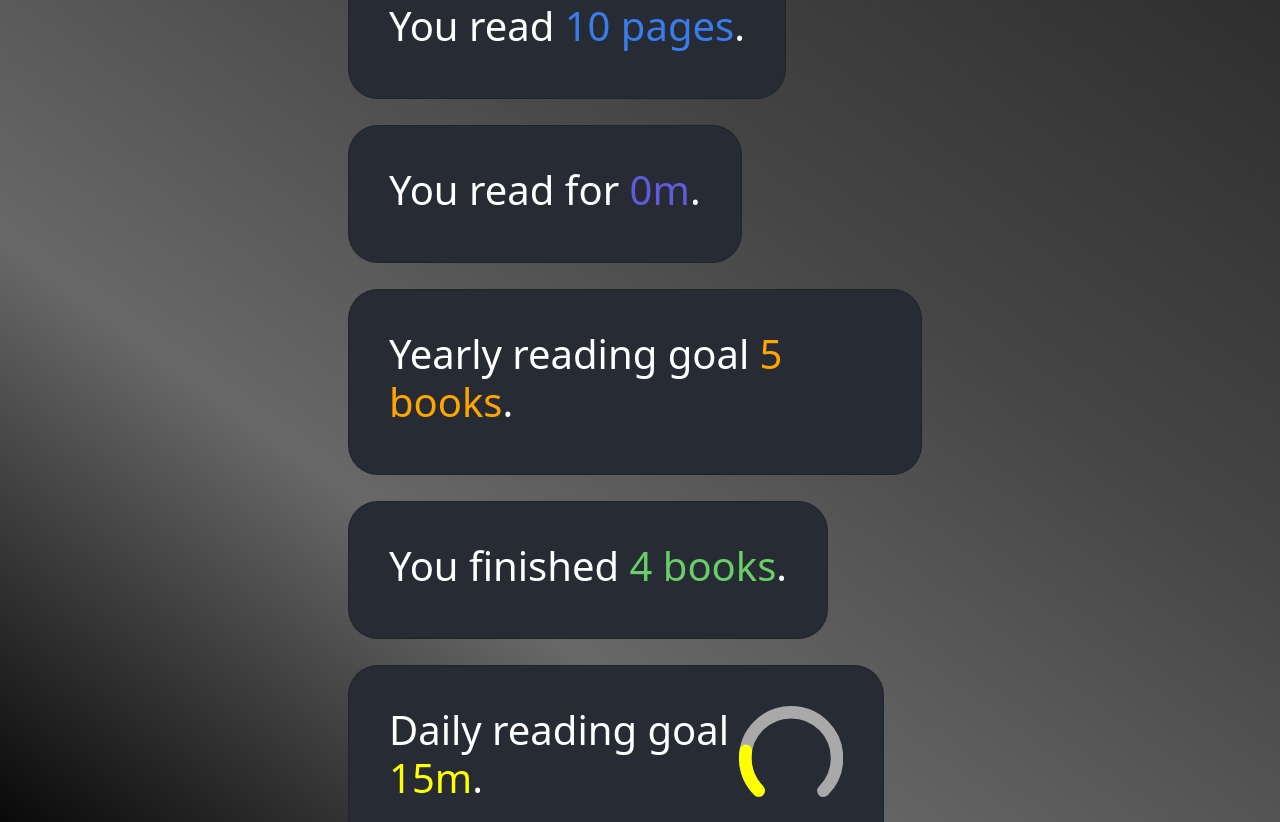
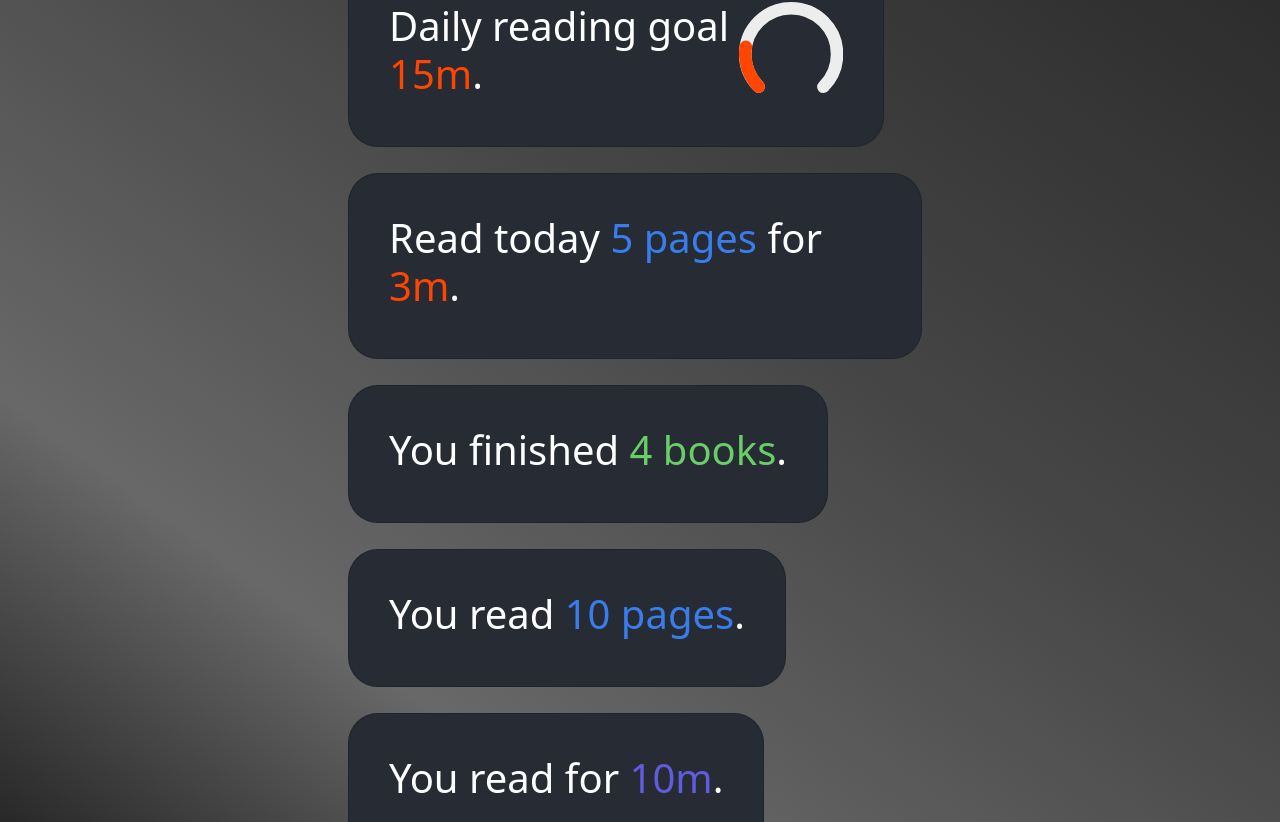
Before and after one commit to stbestichhh/book-station-web, a React (Vite) app: page / in a window 1280 px wide. Shown: the part 651-1473 px from the top of the page. Built offline with nearby package versions, Linux system fonts and the light colour scheme.

Commit message:
chore: animated div as component

```diff
--- a/src/components/BookDetails.tsx
+++ b/src/components/BookDetails.tsx
@@ -1,4 +1,5 @@
 import { Book } from '../temp_data.ts';
+import MotionDivZOpacity from './MotionDivZOpacity.tsx';
 
 interface BookDetailsProps {
   book: Book;
@@ -7,6 +8,7 @@ interface BookDetailsProps {
 
 const BookDetails = ({ book, onBack }: BookDetailsProps) => {
   return (
+    <MotionDivZOpacity>
       <div>
         <h2>{book.title}</h2>
         {/*<img src={book.image} className={`img-fluid mb-3`} alt={book.title} />*/}
@@ -30,6 +32,7 @@ const BookDetails = ({ book, onBack }: BookDetailsProps) => {
           Back to main page
         </button>
       </div>
+    </MotionDivZOpacity>
   );
 };
 export default BookDetails;
--- /dev/null
+++ b/src/components/MotionDivZOpacity.tsx
@@ -0,0 +1,17 @@
+import { motion } from 'framer-motion';
+import { ReactNode } from 'react';
+
+const MotionDivZOpacity = ({ children, delay }: { children: ReactNode, delay?: number }) => {
+  return (
+    <motion.div
+      className={`d-inline-block`}
+      initial={{opacity: 0, z: 10}}
+      animate={{opacity: 1, z: 0}}
+      exit={{opacity: 0, z: -10}}
+      transition={{duration: 1, delay}}
+    >
+      {children}
+    </motion.div>
+  );
+};
+export default MotionDivZOpacity;
--- a/src/components/ReadingStats.tsx
+++ b/src/components/ReadingStats.tsx
@@ -1,10 +1,12 @@
 import { books } from '../temp_data.ts';
 import { buildStyles, CircularProgressbar } from 'react-circular-progressbar';
 import InfoCard from './InfoCard.tsx';
+import MotionDivZOpacity from './MotionDivZOpacity.tsx';
 
 const ReadingStats = () => {
   return (
     <>
+      <MotionDivZOpacity>
         <h1
           style={{
             color: 'white',
@@ -14,13 +16,60 @@ const ReadingStats = () => {
         >
           Welcome
         </h1>
+      </MotionDivZOpacity>
       <div
         style={{
           paddingLeft: '10px',
         }}
       >
+        <MotionDivZOpacity delay={0.3}>
+          <InfoCard>
+            <div style={{ display: 'flex', alignItems: 'center' }}>
+              <h1 style={{ color: 'white' }}>
+                Daily reading goal
+                <span style={{ color: 'orangered' }}> 15m</span>.
+              </h1>
+              <div style={{ width: '30%', height: '30%', marginLeft: '10px' }}>
+                <CircularProgressbar
+                  value={3}
+                  maxValue={15}
+                  circleRatio={0.75}
+                  strokeWidth={12}
+                  styles={buildStyles({
+                    pathColor: 'orangered',
+                    rotation: 1 / 2 + 1 / 8,
+                    strokeLinecap: 'round',
+                    trailColor: '#ededed',
+                  })}
+                />
+              </div>
+            </div>
+          </InfoCard>
+        </MotionDivZOpacity>
+        <MotionDivZOpacity delay={0.2}>
+          <InfoCard>
+            <h1 style={{color: 'white'}}>
+              Read today{' '}
+              <span style={{color: 'rgb(57, 125, 236)'}}>
+              5 pages
+            </span> for <span style={{color: 'orangered'}}> 3m</span>.
+            </h1>
+          </InfoCard>
+        </MotionDivZOpacity>
+        <MotionDivZOpacity delay={0.6}>
           <InfoCard>
             <h1 style={{ color: 'white' }}>
+              You finished{' '}
+              <span style={{ color: 'rgb(105, 206, 103)' }}>
+              {books.filter((book) => book.status === 'Completed').length} books
+            </span>
+              .
+            </h1>
+          </InfoCard>
+        </MotionDivZOpacity>
+        <MotionDivZOpacity delay={0.1}>
+          <InfoCard>
+            <h1 style={{color: 'white'}}>
               You read{' '}
               <span style={{ color: 'rgb(57, 125, 236)' }}>
               {books.reduce((acc, book) => acc + book.pagesRead, 0)} pages
@@ -28,6 +77,8 @@ const ReadingStats = () => {
               .
             </h1>
           </InfoCard>
+        </MotionDivZOpacity>
+        <MotionDivZOpacity delay={0.4}>
           <InfoCard>
             <h1 style={{ color: 'white' }}>
               You read for{' '}
@@ -37,6 +88,8 @@ const ReadingStats = () => {
               .
             </h1>
           </InfoCard>
+        </MotionDivZOpacity>
+        <MotionDivZOpacity delay={0.2}>
           <InfoCard>
             <div style={{ display: 'flex', alignItems: 'center' }}>
               <h1 style={{ color: 'white' }}>
@@ -45,37 +98,7 @@ const ReadingStats = () => {
               </h1>
             </div>
           </InfoCard>
-        <InfoCard>
-          <h1 style={{ color: 'white' }}>
-            You finished{' '}
-            <span style={{ color: 'rgb(105, 206, 103)' }}>
-              {books.filter((book) => book.status === 'Completed').length} books
-            </span>
-            .
-          </h1>
-        </InfoCard>
-        <InfoCard>
-          <div style={{ display: 'flex', alignItems: 'center' }}>
-            <h1 style={{ color: 'white' }}>
-              Daily reading goal
-              <span style={{ color: 'yellow' }}> 15m</span>.
-            </h1>
-            <div style={{ width: '30%', height: '30%', marginLeft: '10px' }}>
-              <CircularProgressbar
-                value={3}
-                maxValue={15}
-                circleRatio={0.75}
-                strokeWidth={12}
-                styles={buildStyles({
-                  pathColor: 'yellow',
-                  rotation: 1 / 2 + 1 / 8,
-                  strokeLinecap: 'round',
-                  trailColor: 'darkgrey',
-                })}
-              />
-            </div>
-          </div>
-        </InfoCard>
+        </MotionDivZOpacity>
       </div>
     </>
   );
--- a/src/pages/Home.tsx
+++ b/src/pages/Home.tsx
@@ -88,13 +88,6 @@ const Home = () => {
       >
         <div className="col-md-3"></div>
         <div className="col-md-6">
-          <motion.div
-            key={isAddingBook || selectedBook ? 'active' : 'default'}
-            initial={{ opacity: 0, z: 10 }}
-            animate={{ opacity: 1, z: 0 }}
-            exit={{ opacity: 0, z: -10 }}
-            transition={{ duration: 1 }}
-          >
           {isAddingBook ? (
             <AddBookForm handleAddBook={handleAddBook} />
           ) : selectedBook ? (
@@ -102,7 +95,6 @@ const Home = () => {
           ) : (
             <ReadingStats />
           )}
-          </motion.div>
         </div>
       </div>
     </div>
--- a/src/temp_data.ts
+++ b/src/temp_data.ts
@@ -21,7 +21,7 @@ export const books: Book[] = [
       'https://images.squarespace-cdn.com/content/v1/63190485df9da2108776dc8a/6e935cdf-d4be-4fcd-8224-b3385630fafa/SOD_Cover.jpg',
     description: 'A great book.',
     pagesRead: 10,
-    minutesSpent: 0,
+    minutesSpent: 10,
     year_finished: 2025,
     status: 'Completed',
   },
```
Lines whose indentation alone changed are shown as unchanged.
